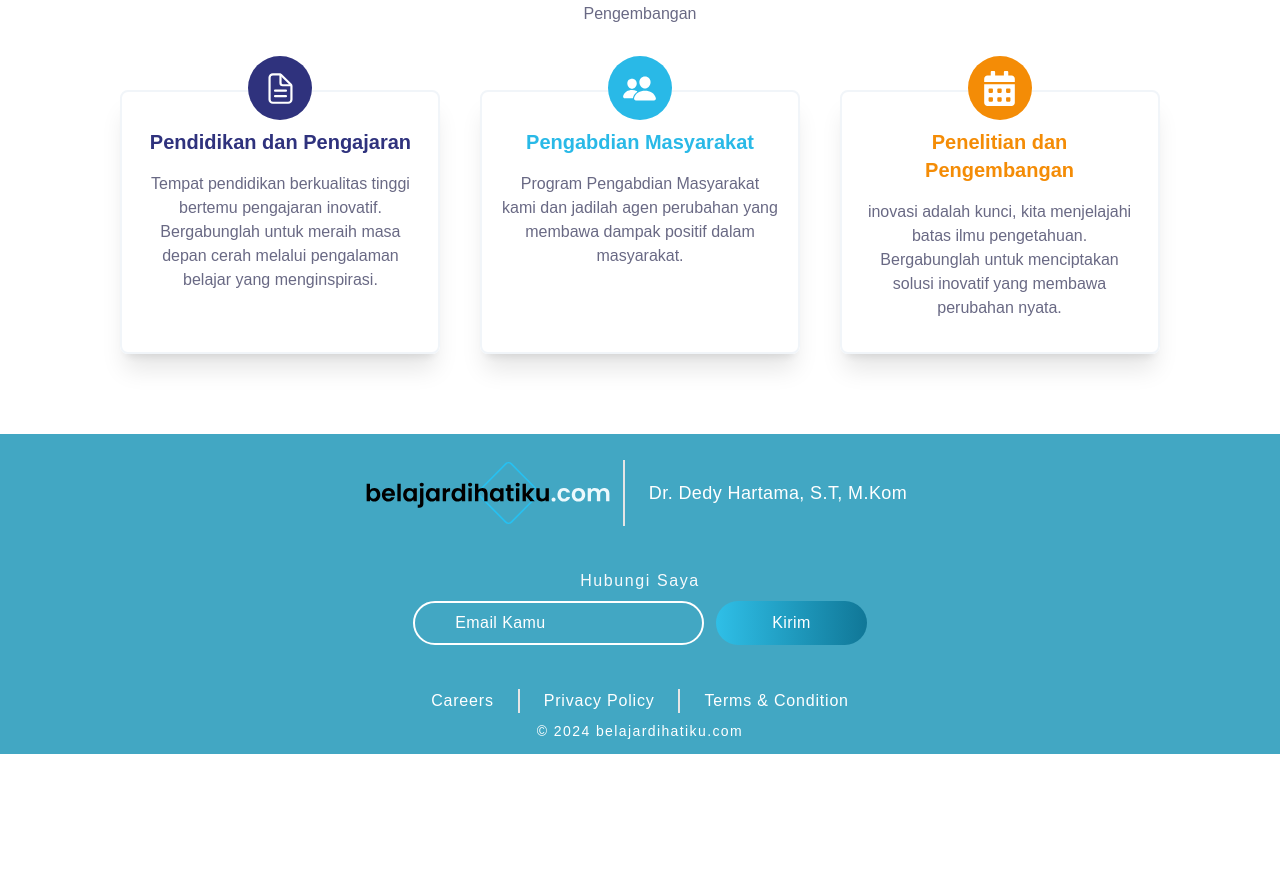
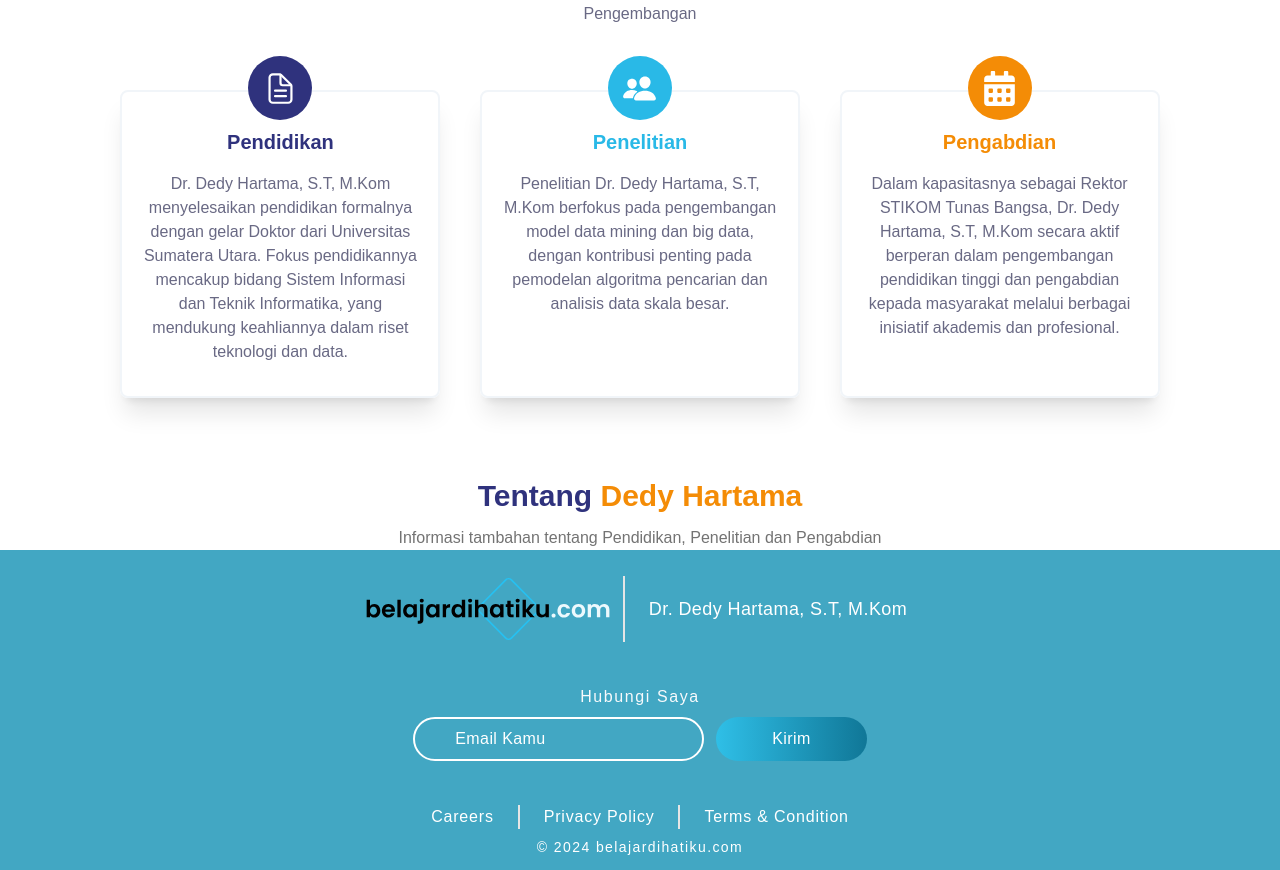
Before and after one commit to Fullstack-collaboration/Belajar-Dihatiku, a Next.js app: page / in a window 1280 px wide. Shown: the part 802-1672 px from the top of the page. Before the commit the page ends 1556 px from the top, so only its background shows below. Built offline with nearby package versions, Linux system fonts and the light colour scheme; no server answers.

Commit message:
add About section component

```diff
--- a/app/page.jsx
+++ b/app/page.jsx
@@ -1,4 +1,5 @@
 'use client'
+import About from "@/components/About";
 import DocumentSection from "@/components/DocumentSection";
 import Footer from "@/components/Footer";
 import HeroBanner from "@/components/HeroBanner";
@@ -25,6 +26,7 @@ export default function Home() {
       {/* <Navbar /> */}
       <HeroBanner />
       <DocumentSection />
+      <About />
       {/* <Footer /> */}
     </>
   );
--- /dev/null
+++ b/components/About.jsx
@@ -0,0 +1,12 @@
+const About = () => {
+    return (
+        <>
+            <section className="w-11/12 lg:w-10/12 mx-auto flex flex-col items-center justify-center gap-3">
+                    <h1 className="font-semibold text-2xl lg:text-3xl lg:font-bold text-[#2F327D]">Tentang <span className="text-[#F48C06]"> Dedy Hartama</span></h1>
+                    <p className="text-muted-foreground text-center">Informasi tambahan tentang Pendidikan, Penelitian dan Pengabdian</p>
+            </section>
+        </>
+    )
+}
+
+export default About
--- a/components/DocumentSection.jsx
+++ b/components/DocumentSection.jsx
@@ -14,24 +14,24 @@ const DocumentSection = () => {
         </div>
         <div className="mt-16 flex flex-wrap justify-around gap-16 lg:gap-3">
           <CardDocument data-aos="fade-up"
-            title="Pendidikan dan Pengajaran"
-            description={"Tempat pendidikan berkualitas tinggi bertemu pengajaran inovatif. Bergabunglah untuk meraih masa depan cerah melalui pengalaman belajar yang menginspirasi."}
+            title="Pendidikan"
+            description={"Dr. Dedy Hartama, S.T, M.Kom menyelesaikan pendidikan formalnya dengan gelar Doktor dari Universitas Sumatera Utara. Fokus pendidikannya mencakup bidang Sistem Informasi dan Teknik Informatika, yang mendukung keahliannya dalam riset teknologi dan data."}
             color={"#2F327D"}
             link={"/documents/pendidikan"}
             logo={<IoDocumentTextOutline size={35} className="text-white" />}
           />
           <CardDocument data-aos="zoom-out-up"
-            title="Pengabdian Masyarakat"
-            description={"Program Pengabdian Masyarakat kami dan jadilah agen perubahan yang membawa dampak positif dalam masyarakat."}
+            title="Penelitian"
+            description={"Penelitian Dr. Dedy Hartama, S.T, M.Kom berfokus pada pengembangan model data mining dan big data, dengan kontribusi penting pada pemodelan algoritma pencarian dan analisis data skala besar."}
             color={"#29B9E7"}
+            link={"/documents/penelitian"}
+            logo={<IoPeople size={35} className="text-white" />}
+            />
+          <CardDocument data-aos="flip-right"
+            title="Pengabdian"
+            description={"Dalam kapasitasnya sebagai Rektor STIKOM Tunas Bangsa, Dr. Dedy Hartama, S.T, M.Kom secara aktif berperan dalam pengembangan pendidikan tinggi dan pengabdian kepada masyarakat melalui berbagai inisiatif akademis dan profesional."}
+            color={"#F48C06"}
             link={"/documents/pengabdian"}
-            logo={<IoPeople size={35} className="text-white" />}
-          />
-          <CardDocument data-aos="flip-right"
-            title="Penelitian dan Pengembangan"
-            description={"inovasi adalah kunci, kita menjelajahi batas ilmu pengetahuan. Bergabunglah untuk menciptakan solusi inovatif yang membawa perubahan nyata."}
-            color={"#F48C06"}
-            link={"/documents/penelitian"}
             logo={<FaCalendarAlt size={35} className="text-white" />}
           />
         </div>
```
